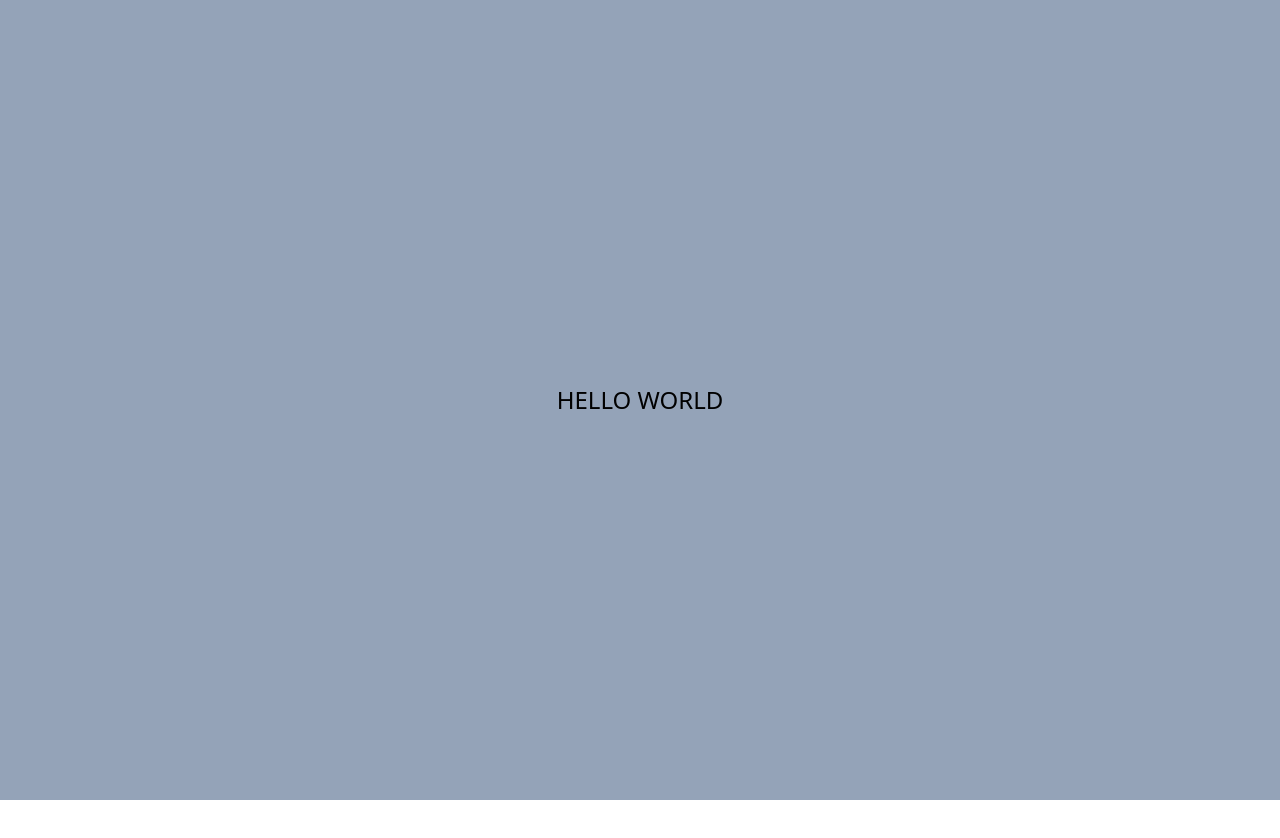
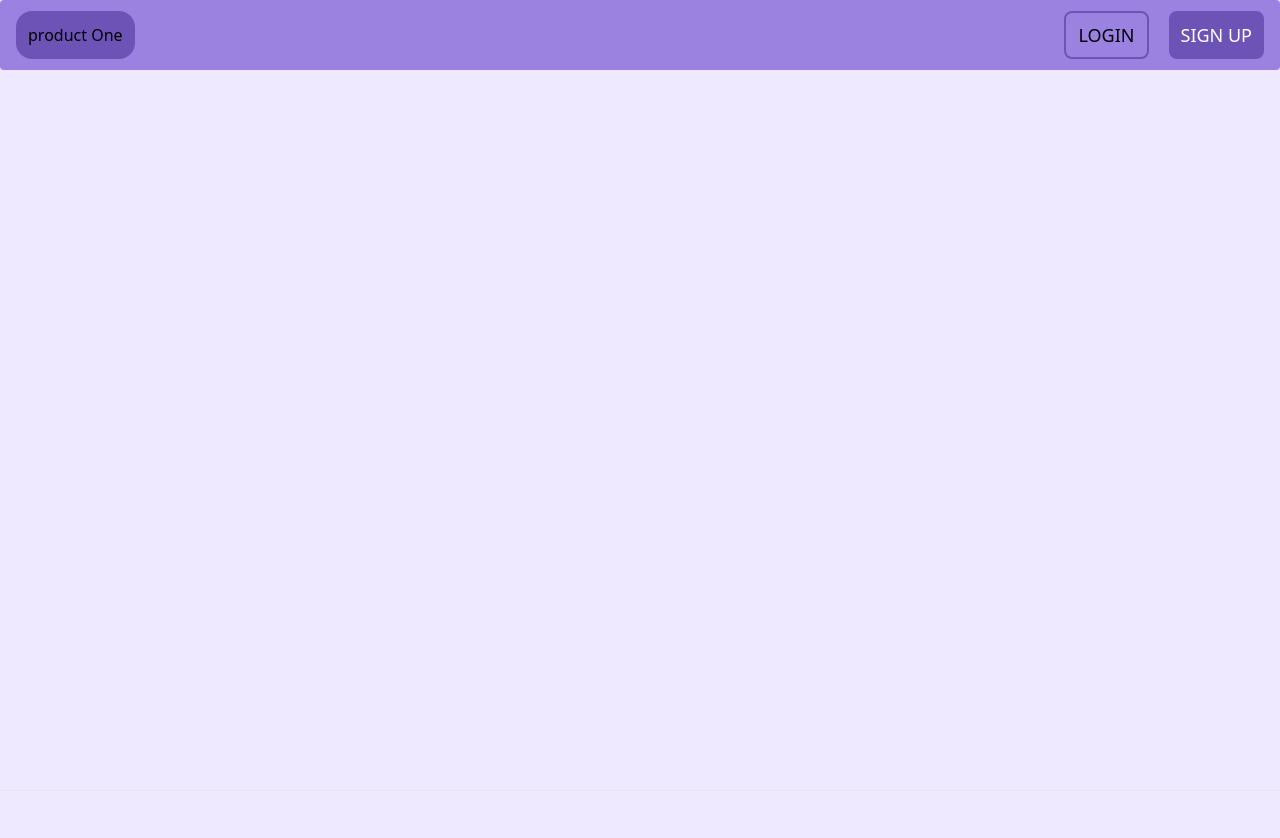
Before and after one commit to dhanushproduct/productone, a React (Create React App) app in the folder frontend/: page / in a window 1280 px wide. Shown: the top 838 px of the page. Before the commit the page ends 800 px from the top, so only its background shows below. Built offline with nearby package versions, Linux system fonts and the light colour scheme.

Commit message:
home page framed

```diff
--- a/frontend/package.json
+++ b/frontend/package.json
@@ -8,6 +8,8 @@
     "@testing-library/user-event": "^13.5.0",
     "react": "^18.2.0",
     "react-dom": "^18.2.0",
+    "react-icons": "^4.11.0",
+    "react-router-dom": "^6.16.0",
     "react-scripts": "5.0.1",
     "web-vitals": "^2.1.4"
   },
@@ -36,6 +38,7 @@
     ]
   },
   "devDependencies": {
+    "daisyui": "^3.8.3",
     "tailwindcss": "^3.3.3"
   }
 }
--- a/frontend/src/App.js
+++ b/frontend/src/App.js
@@ -1,13 +1,20 @@
 
 import './App.css';
-
+import Home from './components/Home';
+import Navbar from './components/Navbar';
+import {Route, Routes} from "react-router-dom"
+import Signin from './components/Signin';
+import Footer from './components/Footer';
 function App() {
   return (
-    <div className="App bg-slate-400 h-screen w-full flex  justify-center items-center">
+    <div className="bg-[#efe9ff] min-h-screen w-full">
 
-     <p className='h-fit text-2xl uppercase'>
-    hello world
-     </p>
+    <Navbar/>
+    <Routes>
+      <Route element={<Home/>} path='/' />
+      <Route element={<Signin/>} path='/signin' />
+    </Routes>
+    <Footer/>
     </div>
   );
 }
--- /dev/null
+++ b/frontend/src/components/Footer.js
@@ -0,0 +1,19 @@
+import React from 'react'
+
+export default function Footer() {
+  return (
+    <div className='w-full h-[70vh]'>
+        <div className='flex'>
+            <div></div>
+            <div></div>
+            <div></div>
+            <div></div>
+        </div>
+        {/* social media handles */}
+        <div></div>
+        <hr />
+        {/* copy rights */}
+        <div></div>
+    </div>
+  )
+}
--- /dev/null
+++ b/frontend/src/components/Home.js
@@ -0,0 +1,35 @@
+import React from 'react'
+
+export default function Home() {
+  return (
+    <div className='w-full h-[90vh]'>
+        <div>
+            {/* left lext */}
+            <div>
+
+            </div>
+            {/* right animation */}
+            <div>
+
+            </div>
+        </div>
+        {/* carousel */}
+        <div>
+
+        </div>
+        {/* job category */}
+        <div>
+
+        </div>
+        {/* company scroller */}
+        <div>
+
+        </div>
+        {/* testimonial */}
+        <div>
+
+        </div>
+
+    </div>
+  )
+}
--- a/frontend/src/components/Navbar.js
+++ b/frontend/src/components/Navbar.js
@@ -2,6 +2,17 @@ import React from 'react'
 
 export default function Navbar() {
   return (
-    <div>Navbar</div>
+  <div className=' w-full h-[10vh] bg-[#6640cd9a] max-h-[70px] rounded'>
+      <div className='flex h-full w-full justify-between items-center px-4'>
+        <div className=' bg-[#51369b9a] p-3 rounded-2xl hover:bg-[#3c2872d6] duration-300'>
+          product One
+        </div>
+        <div className='flex justify-between gap-5 '>
+          <button className="btn px-3 py-2 rounded-lg hover:bg-white hover:text-purple-600 hover:border-purple-600 hover:translate-y-[-2px] duration-1000 ease-in-out uppercase text-lg border-2 border-[#51369b9a] hover:border-0 ">login</button>
+          <button className="btn px-3 py-2 rounded-lg bg-[#51369b9a] text-white hover:bg-[#6640cd9a] hover:text-black  hover:border-purple-600 hover:translate-y-[-2px] duration-1000 ease-in-out uppercase text-lg ">sign up</button>
+
+        </div>
+      </div>
+    </div>
   )
 }
--- /dev/null
+++ b/frontend/src/components/Signin.js
@@ -0,0 +1,7 @@
+import React from 'react'
+
+export default function Signin() {
+  return (
+    <div>Signin</div>
+  )
+}
--- a/frontend/src/index.js
+++ b/frontend/src/index.js
@@ -1,13 +1,16 @@
-import React from 'react';
-import ReactDOM from 'react-dom/client';
-import './index.css';
-import App from './App';
-import reportWebVitals from './reportWebVitals';
+import React from "react";
+import ReactDOM from "react-dom/client";
+import "./index.css";
+import App from "./App";
+import reportWebVitals from "./reportWebVitals";
+import { BrowserRouter } from "react-router-dom";
 
-const root = ReactDOM.createRoot(document.getElementById('root'));
+const root = ReactDOM.createRoot(document.getElementById("root"));
 root.render(
   <React.StrictMode>
-    <App />
+    <BrowserRouter>
+      <App />
+    </BrowserRouter>
   </React.StrictMode>
 );
 
--- a/frontend/tailwind.config.js
+++ b/frontend/tailwind.config.js
@@ -4,5 +4,6 @@ module.exports = {
   theme: {
     extend: {},
   },
-  plugins: [],
+
+
 }
```
Also changed, not shown: 1 other file (tests, documents, lock files or other folders).
